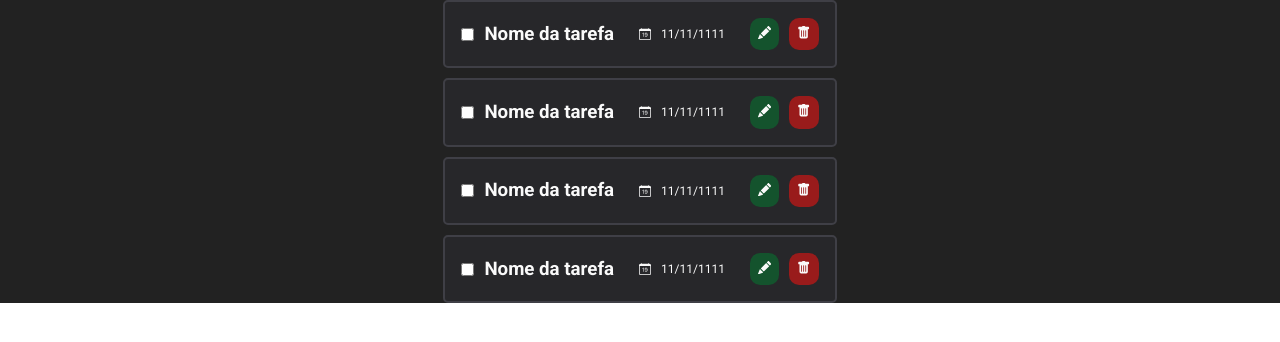
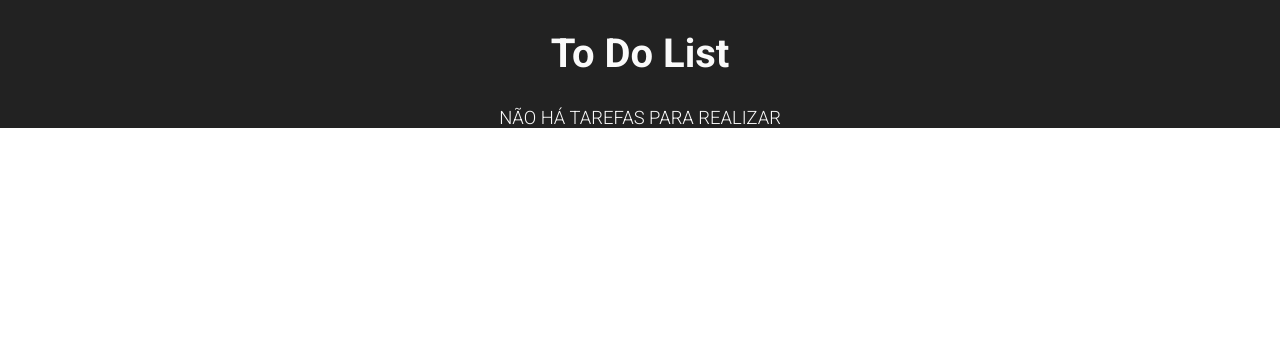
Before and after one commit to kaykydlima/to-do-list, a React (Vite) app: page / in a window 1280 px wide. Shown: the top 342 px of the page. Built offline with nearby package versions, Linux system fonts and the light colour scheme.

Commit message:
feat: add warning if don't exist a task to do

```diff
--- a/src/components/ToDoList/ToDoList.module.scss
+++ b/src/components/ToDoList/ToDoList.module.scss
@@ -1,3 +1,12 @@
+$zino50: #fafafa;
+
+.principalTitle {
+  color: $zino50;
+  font-size: 2.5rem;
+  text-align: center;
+  padding: 30px 0;
+}
+
 .list {
   align-items: center;
   display: flex;
@@ -6,6 +15,13 @@
   gap: 10px;
 }
 
+.withoutTasks {
+  color: $zino50;
+  font-size: 1.15rem;
+  font-weight: 300;
+  text-transform: uppercase;
+}
+
 @media screen and (min-width: 570px) {
   .list {
     justify-content: flex-start;
--- a/src/components/ToDoList/index.jsx
+++ b/src/components/ToDoList/index.jsx
@@ -1,14 +1,14 @@
 import styles from './ToDoList.module.scss'
-import ToDoItem from '../ToDoItem'
-
 
 export default function ToDoList() {
   return (
-    <ul className={styles.list}>
-      <ToDoItem />
-      <ToDoItem />
-      <ToDoItem />
-      <ToDoItem />
-    </ul>
+    <>
+      <h1 className={styles.principalTitle}>
+        To Do List
+      </h1>
+      <ul className={styles.list}>
+        <p className={styles.withoutTasks}>Não há tarefas para realizar</p>
+      </ul>
+    </>
   )
 }
```
